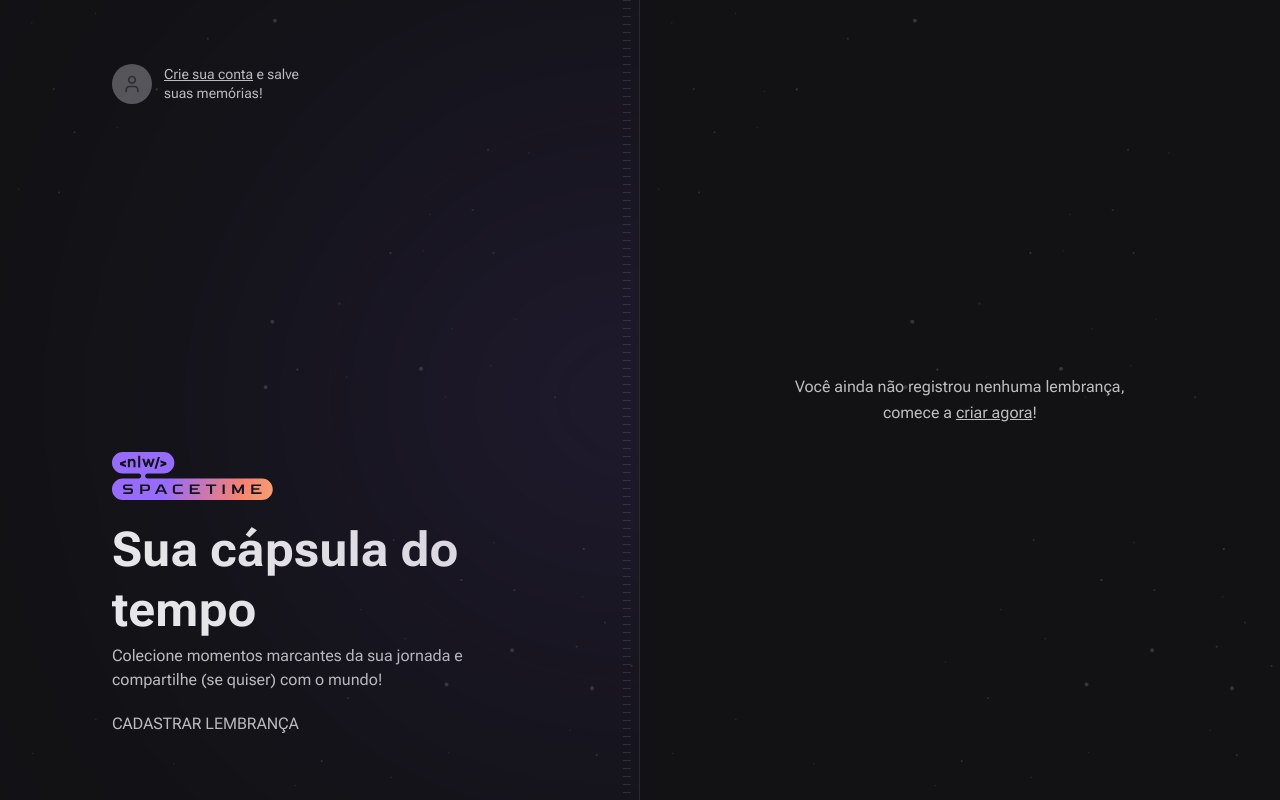
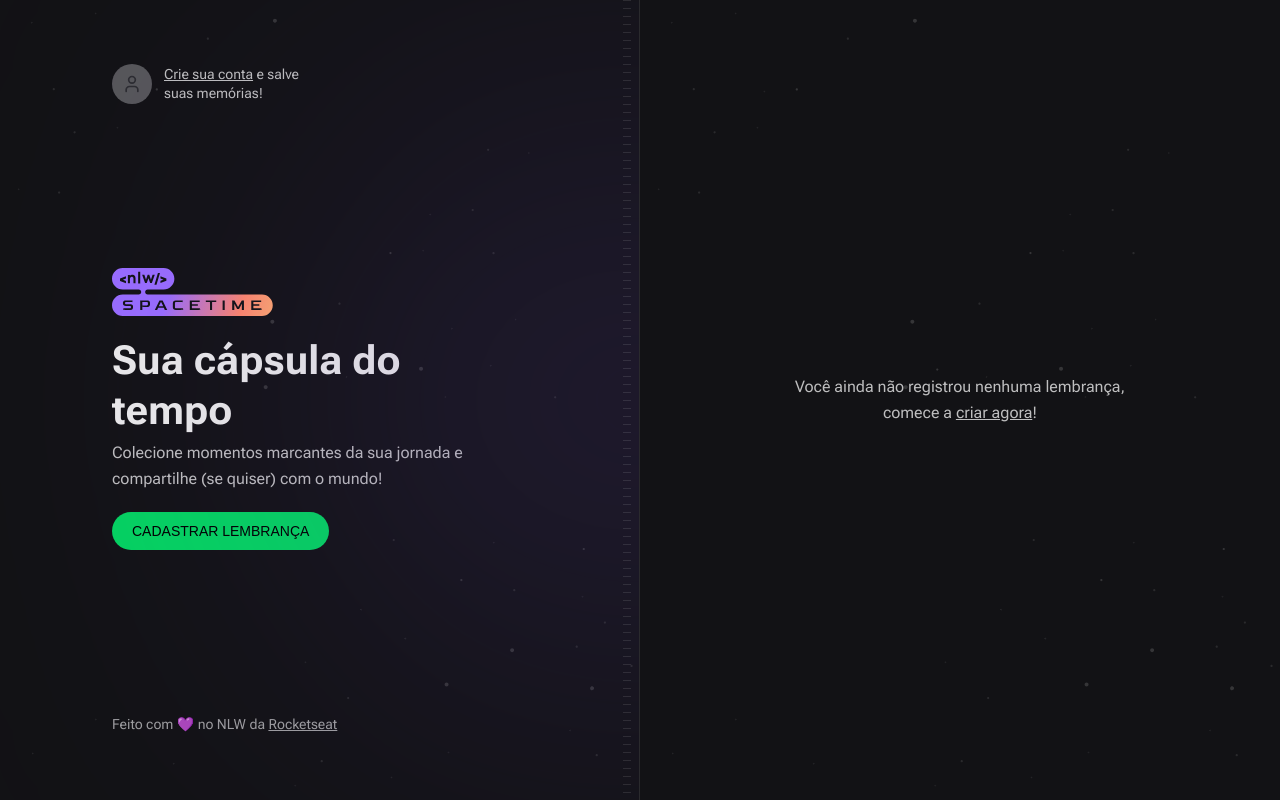
Before and after one commit to estevesryan/SpaceTime, a Next.js app: page / in a window 1280 px wide. Built offline with nearby package versions, Linux system fonts and the light colour scheme; a web font is replaced by a local one.

Commit message:
build: :sparkles:

```diff
--- a/src/app/globals.css
+++ b/src/app/globals.css
@@ -1,3 +1,8 @@
 @tailwind base;
 @tailwind components;
 @tailwind utilities;
+
+body {
+  -webkit-font-smoothing: antialiased;
+  text-rendering: optimizeLegibility;
+}
--- a/src/app/page.tsx
+++ b/src/app/page.tsx
@@ -38,19 +38,36 @@
 
           <div className="max-w-[420px] space-y-1">
             {/* title */}
-            <h1 className="mt-5 text-5xl font-bold leading-tight text-gray-50">
+            <h1 className="text-5xl font-bold leading-tight text-gray-50">
               Sua cápsula do tempo
             </h1>
 
             {/* sub-title */}
-            <p>
+            <p className="text-lg leading-relaxed">
               Colecione momentos marcantes da sua jornada e compartilhe (se
               quiser) com o mundo!
             </p>
           </div>
 
-          <a className="inline-block" href="">
+          <a
+            className="inline-block rounded-full bg-green-500 px-5  py-3 font-alt text-sm uppercase leading-none text-black-100 transition-colors hover:bg-green-600"
+            href=""
+          >
             CADASTRAR LEMBRANÇA
+          </a>
+        </div>
+
+        {/* copyright */}
+
+        <div className="text-sm leading-relaxed text-gray-200">
+          Feito com 💜 no NLW da{' '}
+          <a
+            target="__blank"
+            rel="noreferrer"
+            className="underline hover:text-gray-100"
+            href="https://rocketseat.com.br"
+          >
+            Rocketseat
           </a>
         </div>
       </div>
--- a/tailwind.config.js
+++ b/tailwind.config.js
@@ -15,6 +15,7 @@
 
     colors: {
       white: { 100: '#ffff' },
+      black: { 100: '#000000' },
       gray: {
         50: '#eaeaea',
         100: '#bebebf',
@@ -58,6 +59,11 @@
         'linear-gradient(to bottom, rgba(255,255,255, 0.1), rgba(255,255,255, 0.1) 12.5%, transparent 12.5%, transparent)',
     },
 
+    fontSize: {
+      '5xl': '2.5rem',
+      sm: '0.875rem',
+    },
+
     backgroundSize: {
       stripes: '100% 8px',
     },
```
